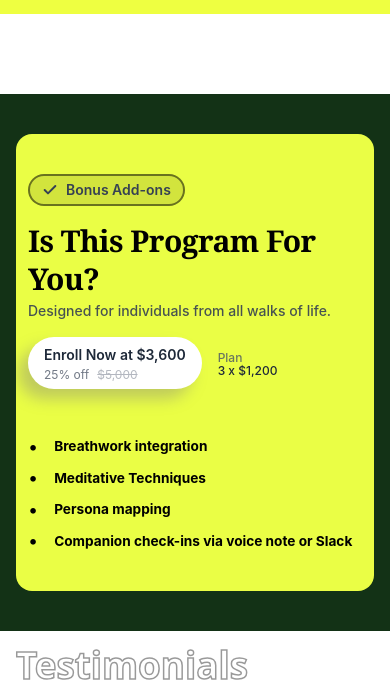
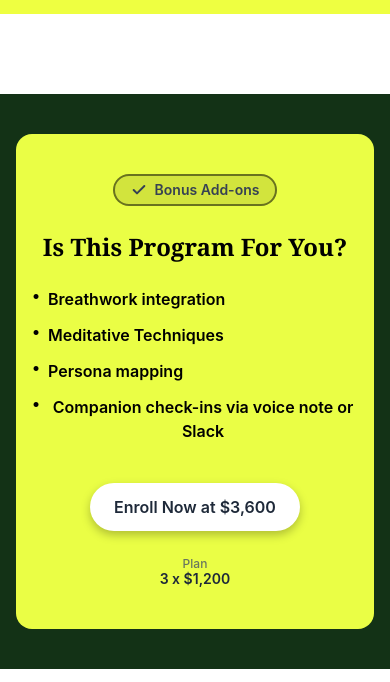
Before and after one commit to purandubey1011/jago-frontend, a React (Vite) app: page /program/1 in a window 390 px wide. Shown: the part 4600-5282 px from the top of the page. Built offline with nearby package versions, Linux system fonts and the light colour scheme.

Commit message:
popup open on enroll now

```diff
--- a/src/components/Pricing/Programdetails/Bonus.jsx
+++ b/src/components/Pricing/Programdetails/Bonus.jsx
@@ -1,8 +1,9 @@
-import React from "react";
+import React, { useState } from "react";
 import { useParams } from "react-router-dom";
-import { programsData } from "./programData"; // adjust the path as per your structure
+import { motion, AnimatePresence } from "framer-motion";
+import { programsData } from "./programData";
 
-// ✅ Custom Inline SVG for Checkmark (Used in 'Bonus' tag)
+// ✅ Custom Inline SVG for Checkmark
 const SVGCheck = (props) => (
   <svg
     {...props}
@@ -20,52 +21,69 @@ const SVGCheck = (props) => (
 
 const Bonus = () => {
   const { id } = useParams();
-  const program = programsData[id - 1]; // get current program by id
+  const [isModalOpen, setIsModalOpen] = useState(false);
+  const [selectedProgram, setSelectedProgram] = useState(null);
 
-  if (!program)
-    return <div className="text-center py-10">Program not found.</div>;
+  const program = programsData[id - 1];
+  if (!program) return <div className="text-center py-10">Program not found.</div>;
 
   const { bonusAddons, investment } = program;
 
+  // Animation Variants
+  const modalBackdrop = {
+    hidden: { opacity: 0 },
+    visible: { opacity: 1, transition: { duration: 0.3 } },
+  };
+
+  const modalContent = {
+    hidden: { y: "-100vh", opacity: 0 },
+    visible: {
+      y: 0,
+      opacity: 1,
+      transition: { type: "spring", stiffness: 100, damping: 20 },
+    },
+  };
+
   return (
+    <>
       <div className="w-full bg-[#133216] py-10 px-4 sm:px-6 md:px-16 font-['Inter',_sans-serif]">
-      <div className="max-w-6xl mx-auto bg-[#EAFE45] rounded-2xl py-10 md:py-20 px-3 md:px-16 relative overflow-hidden flex flex-col md:flex-row items-center md:justify-around">
-        {/* Inner Content Grid */}
-        <div className="grid grid-cols-1 md:grid-cols-12 gap-y-10 md:gap-y-0 md:gap-x-12 w-full">
+        <div className="max-w-6xl mx-auto bg-[#EAFE45] rounded-2xl py-10 md:py-20 px-4 sm:px-8 md:px-16 relative overflow-hidden flex flex-col md:flex-row items-center md:justify-around">
+          {/* --- DESKTOP GRID --- */}
+          <div className="hidden md:grid grid-cols-12 gap-x-12 w-full">
             {/* Left Column */}
-          <div className="md:col-span-7 flex flex-col space-y-1 md:space-y-0">
+            <div className="col-span-7 flex flex-col space-y-3">
               {/* Bonus Tag */}
-            <div className="flex items-center space-x-2 w-fit px-3 py-1 rounded-full bg-black/10 mb-2 border-2 border-black/50">
+              <div className="flex items-center space-x-2 w-fit px-3 py-1 rounded-full bg-black/10 border-2 border-black/50">
                 <SVGCheck className="w-4 h-4 text-gray-700" />
                 <span className="text-sm font-semibold text-gray-700">
                   {bonusAddons?.heading || "Bonus"}
                 </span>
               </div>
 
-            {/* Main Header */}
-            <h2
-              className="text-3xl sm:text-4xl font-serif font-extrabold text-black leading-tight pt-2"
-              style={{ letterSpacing: "-0.02em" }}
-            >
+              {/* Heading */}
+              <h2 className="text-4xl font-serif font-extrabold text-black leading-tight pt-2">
                 {program.whoThisIsFor?.heading || "Who This Course Is For"}
               </h2>
 
-            {/* Subheader */}
-            <p className="text-sm sm:text-md text-gray-700 font-medium opacity-90 mb-4">
+              {/* Description */}
+              <p className="text-md text-gray-700 font-medium opacity-90 mb-4">
                 {program.whoThisIsFor?.description ||
                   "Who Should Attend the PMP Course Online"}
               </p>
 
-            {/* CTA + Plan */}
-            <div className="flex md:flex-col md:gap-1 gap-4">
-              {/* CTA Button Section */}
+              {/* CTA Button */}
               <div
-                className="px-4 sm:px-6 py-2 w-fit rounded-full bg-white flex flex-col sm:flex-row items-baseline sm:items-center space-y-1 sm:space-y-0 sm:space-x-2 transition duration-300 hover:scale-[1.01] cursor-pointer"
+                onClick={() => {
+                  setSelectedProgram(program);
+                  setIsModalOpen(true);
+                }}
+                className="px-6 py-3 w-fit rounded-full bg-white flex items-center space-x-2 transition duration-300 hover:scale-[1.03] cursor-pointer"
                 style={{
-                  boxShadow: "-10px 10px 15px rgba(128,128,128,0.4)",
+                  boxShadow:
+                    "-10px 10px 15px rgba(128,128,128,0.4), 0 4px 10px rgba(0,0,0,0.2)",
                 }}
               >
-                <span className="text-sm sm:text-lg font-semibold text-gray-800">
+                <span className="text-lg font-semibold text-gray-800">
                   Enroll Now at {investment?.price || "$0"}
                 </span>
                 {investment?.discountedFrom && (
@@ -78,41 +96,154 @@ const Bonus = () => {
                 )}
               </div>
 
-              {/* Plan Text */}
+              {/* Plan */}
               {investment?.paymentPlan && (
                 <div className="pt-4">
-                  <p className="text-xs sm:text-sm text-gray-600 opacity-80 font-medium leading-2.5">
+                  <p className="text-sm text-gray-600 opacity-80 font-medium leading-2.5">
                     Plan
                   </p>
-                  <p className="text-xs sm:text-sm text-gray-800 font-medium">
+                  <p className="text-sm text-gray-800 font-medium">
+                    {investment.paymentPlan}
+                  </p>
+                </div>
+              )}
+            </div>
+
+            {/* Right Column */}
+            <div className="col-span-5 flex flex-col justify-center mt-2 md:mt-0">
+              <ul className="space-y-4 text-base pl-0 list-none">
+                {bonusAddons?.items?.map((item, index) => (
+                  <li key={index} className="flex gap-3 items-center text-black">
+                    <span className="text-xl leading-none">•</span>
+                    <span className="font-bold text-[1vw]">{item}</span>
+                  </li>
+                ))}
+              </ul>
+            </div>
+          </div>
+
+          {/* --- MOBILE STACK --- */}
+          <div className="flex flex-col md:hidden items-center text-center w-full space-y-6">
+            {/* 1️⃣ Bonus Tag */}
+            <div className="flex items-center justify-center space-x-2 w-fit px-4 py-1 rounded-full bg-black/10 border-2 border-black/50">
+              <SVGCheck className="w-4 h-4 text-gray-700" />
+              <span className="text-sm font-semibold text-gray-700">
+                {bonusAddons?.heading || "Bonus"}
+              </span>
+            </div>
+
+            {/* 2️⃣ Heading */}
+            <h2 className="text-2xl font-serif font-extrabold text-black leading-snug">
+              {program.whoThisIsFor?.heading || "Who This Course Is For"}
+            </h2>
+
+            {/* 3️⃣ List Items */}
+            <ul className="space-y-3 text-sm sm:text-base w-full max-w-sm">
+              {bonusAddons?.items?.map((item, index) => (
+                <li
+                  key={index}
+                  className="flex items-start justify-start text-black text-base font-semibold"
+                >
+                  <span className="mr-2 text-md leading-none">•</span>
+                  <span>{item}</span>
+                </li>
+              ))}
+            </ul>
+
+            {/* 4️⃣ Enroll Now Button */}
+            <div
+              onClick={() => {
+                setSelectedProgram(program);
+                setIsModalOpen(true);
+              }}
+              className="mt-4 px-6 py-3 rounded-full bg-white shadow-md hover:scale-[1.03] transition duration-300 cursor-pointer"
+              style={{
+                boxShadow: "0 4px 10px rgba(0,0,0,0.25)",
+              }}
+            >
+              <span className="text-base font-semibold text-gray-800">
+                Enroll Now at {investment?.price || "$0"}
+              </span>
+            </div>
+
+            {/* 5️⃣ Plan */}
+            {investment?.paymentPlan && (
+              <div className="pt-1">
+                <p className="text-xs text-gray-600 opacity-80 font-medium leading-2.5">
+                  Plan
+                </p>
+                <p className="text-sm text-gray-800 font-semibold">
                   {investment.paymentPlan}
                 </p>
               </div>
             )}
           </div>
         </div>
+      </div>
 
-          {/* Right Column: List */}
-          <div className="md:col-span-5 flex flex-col justify-center mt-2 md:mt-0">
-            <ul className="space-y-3 md:space-y-4 text-sm sm:text-base pl-0 list-none">
-              {bonusAddons?.items?.map((item, index) => (
-                <li
-                  key={index}
-                  className="flex gap-2 md:gap-3 items-center text-black"
+      {/* --- Modal (same as Coaching.js) --- */}
+      <AnimatePresence>
+        {isModalOpen && selectedProgram && (
+          <motion.div
+            className="fixed inset-0 bg-black/40 flex items-center justify-center z-50"
+            variants={modalBackdrop}
+            initial="hidden"
+            animate="visible"
+            exit="hidden"
           >
-                  <span className="text-lg md:text-xl leading-none mr-2">
-                    •
-                  </span>
-                  <span className="font-bold text-[3.5vw] sm:text-[1vw] md:text-[1vw]">
-                    {item}
-                  </span>
-                </li>
+            <motion.div
+              className="bg-white rounded-lg p-6 w-full max-w-md shadow-lg relative"
+              variants={modalContent}
+            >
+              <button
+                onClick={() => setIsModalOpen(false)}
+                className="absolute top-2 right-2 text-gray-600 hover:text-gray-800"
+              >
+                ✕
+              </button>
+
+              <h3 className="text-xl font-semibold mb-3">
+                {selectedProgram.title || "Confirm Enrollment"}
+              </h3>
+
+              <p className="text-sm text-gray-600 mb-4">
+                {selectedProgram.whoThisIsFor?.description ||
+                  "You are about to enroll in this program."}
+              </p>
+
+              {bonusAddons?.items && (
+                <ul className="list-disc list-inside text-sm text-gray-600 mb-4">
+                  {bonusAddons.items.map((d, idx) => (
+                    <li key={idx}>{d}</li>
                   ))}
                 </ul>
-          </div>
-        </div>
-      </div>
-    </div>
+              )}
+
+              <p className="text-lg font-bold text-green-800">
+                {investment?.price || "INR 0"}
+              </p>
+              {investment?.discountedFrom && (
+                <p className="text-sm text-gray-500 line-through">
+                  {investment.discountedFrom}
+                </p>
+              )}
+              <p className="text-xs text-gray-600 mb-4">
+                {investment?.paymentPlan}
+              </p>
+
+              <motion.button
+                type="button"
+                className="w-full py-2 px-4 bg-green-700 text-white rounded hover:bg-green-800 transition"
+                whileHover={{ scale: 1.02 }}
+                whileTap={{ scale: 0.98 }}
+              >
+                Confirm Enroll
+              </motion.button>
+            </motion.div>
+          </motion.div>
+        )}
+      </AnimatePresence>
+    </>
   );
 };
 
```
Lines whose indentation alone changed are shown as unchanged.
